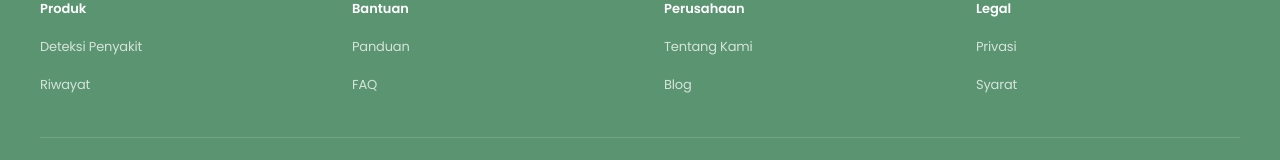
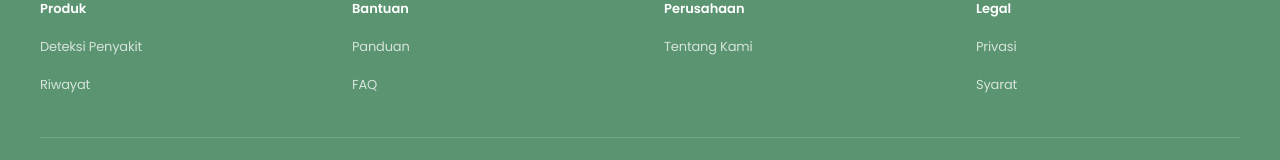
Before and after one commit to ravillust/grovia, a Vue app in the folder grovia-frontend/: page / in a window 1280 px wide. Shown: the part 3919-4079 px from the top of the page. Built offline with nearby package versions, Linux system fonts and the light colour scheme; no server answers.

Commit message:
Update: navbar solid di /terms & hapus link Blog di footer

```diff
--- a/grovia-frontend/src/components/common/MainFooter.vue
+++ b/grovia-frontend/src/components/common/MainFooter.vue
@@ -35,9 +35,6 @@
           <ul class="footer-links">
             <li>
               <router-link to="/" class="footer-link">Tentang Kami</router-link>
-            </li>
-            <li>
-              <router-link to="/" class="footer-link">Blog</router-link>
             </li>
           </ul>
         </div>
--- a/grovia-frontend/src/components/common/MainHeader.vue
+++ b/grovia-frontend/src/components/common/MainHeader.vue
@@ -193,7 +193,7 @@ function handleScroll() {
 
 // Check if current route needs dark navbar
 function shouldUseDarkNavbar() {
-  const whiteBackgroundPages = ['/detection', '/history'];
+  const whiteBackgroundPages = ['/detection', '/history', '/terms'];
   return whiteBackgroundPages.includes(route.path);
 }
 
```
